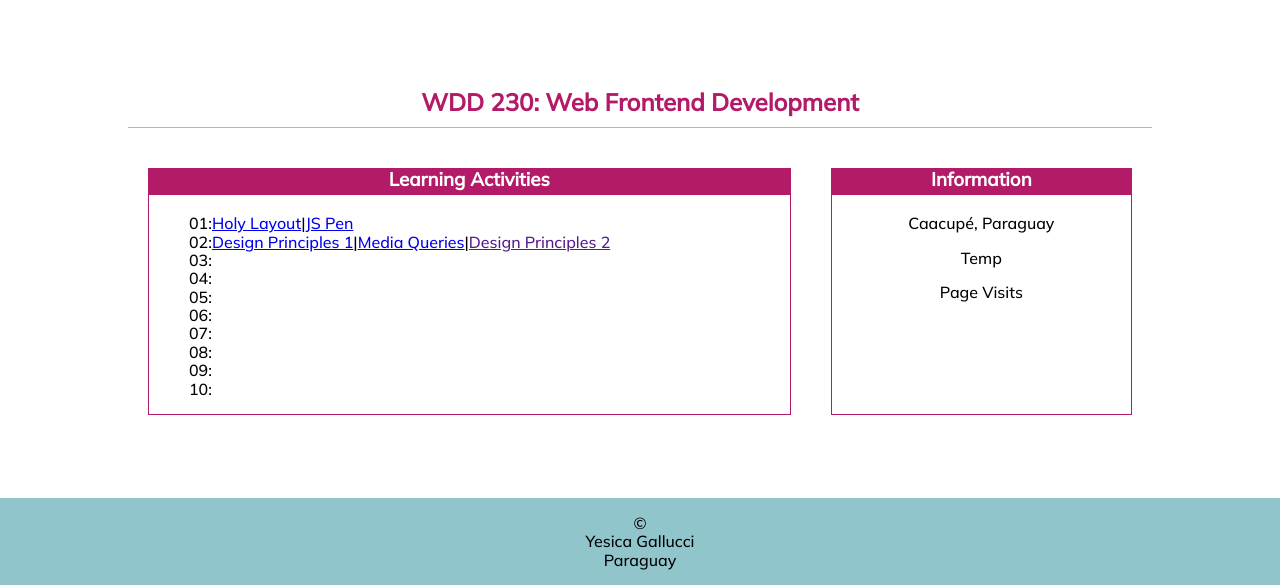
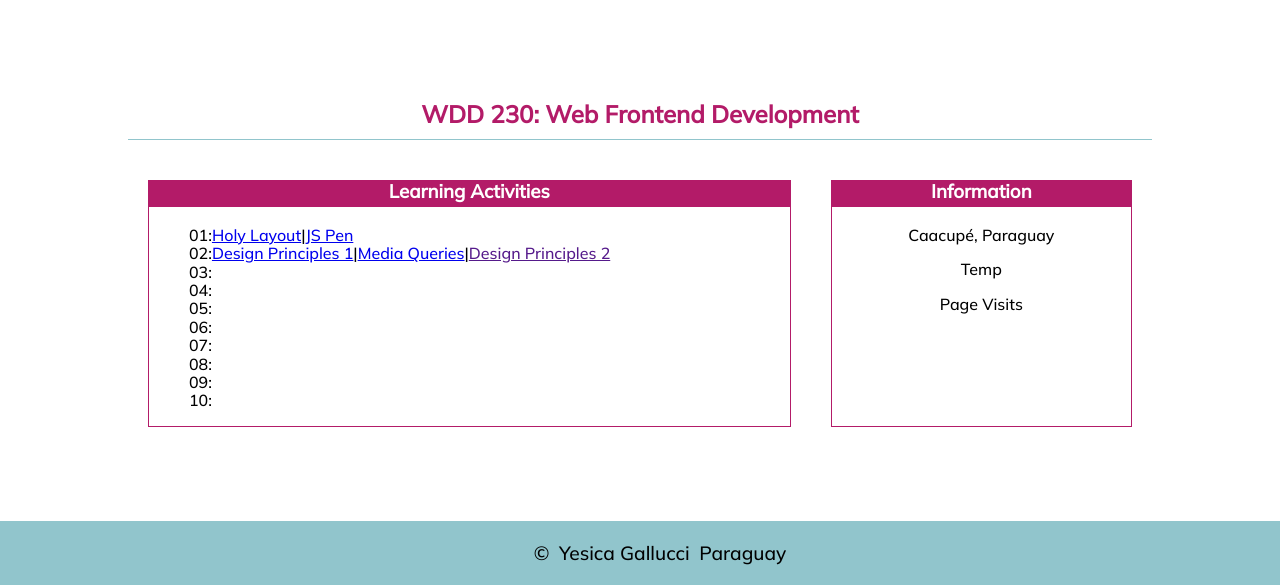
Before and after one commit to yesicagallucci/wdd230, a plain HTML site: page index.html in a window 1280 px wide. Shown: the part 215-800 px from the top of the page. Drawn offline with Linux system fonts and the light colour scheme; a script that the page names is missing.

Commit message:
footer larger

```diff
--- a/index.html
+++ b/index.html
@@ -54,7 +54,11 @@
     </section>
   </main>
   <footer>
-    <p>&copy;<span id="year"></span> <br> Yesica Gallucci <br> Paraguay</p>
+    <ul>
+      <li>&copy;<span id="year"></span></li>
+      <li>Yesica Gallucci</li>
+      <li>Paraguay</li>
+    </ul>
     <p id="lastModified"></p>
   </footer>
   <script src="scripts/getdates.js"></script>
--- a/styles/larger.css
+++ b/styles/larger.css
@@ -13,5 +13,15 @@
         grid-column: 1/3;
 
     }
+    footer ul{
+        display: flex;
+        align-items: center;
+        justify-content: center;
+
+    }
+   footer li{
+    padding: .3rem;
+    font-size: 1.2em;
+   }
 
 }
```
